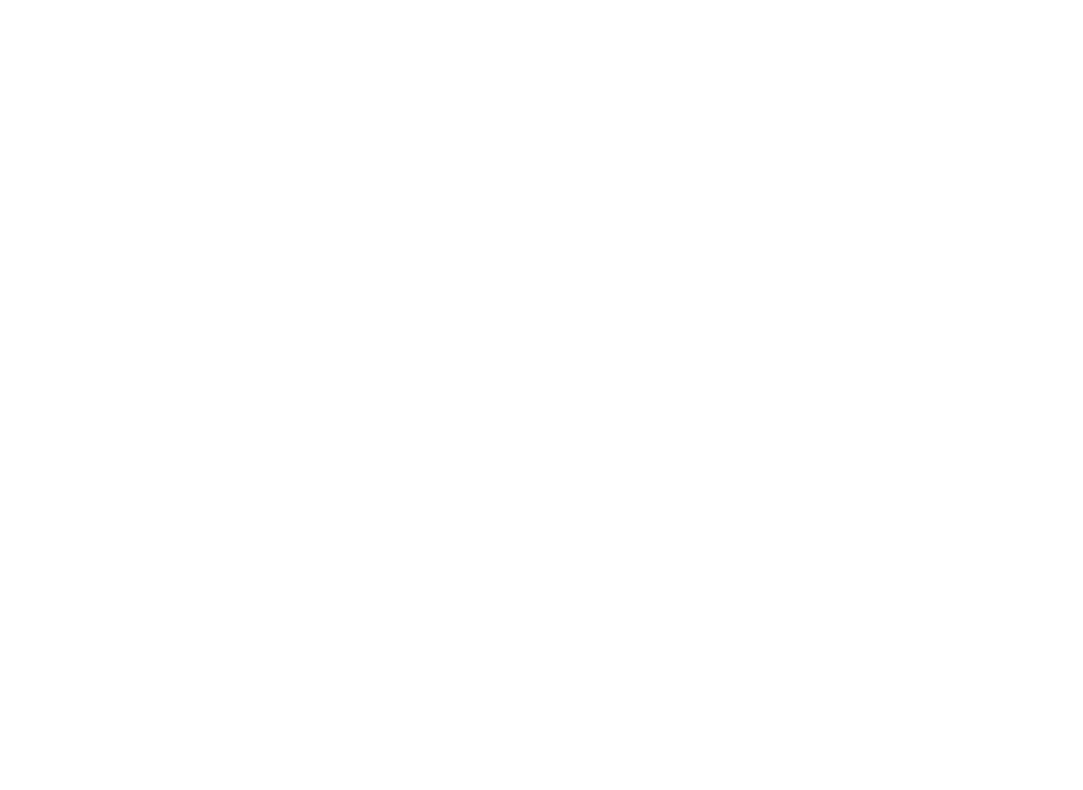
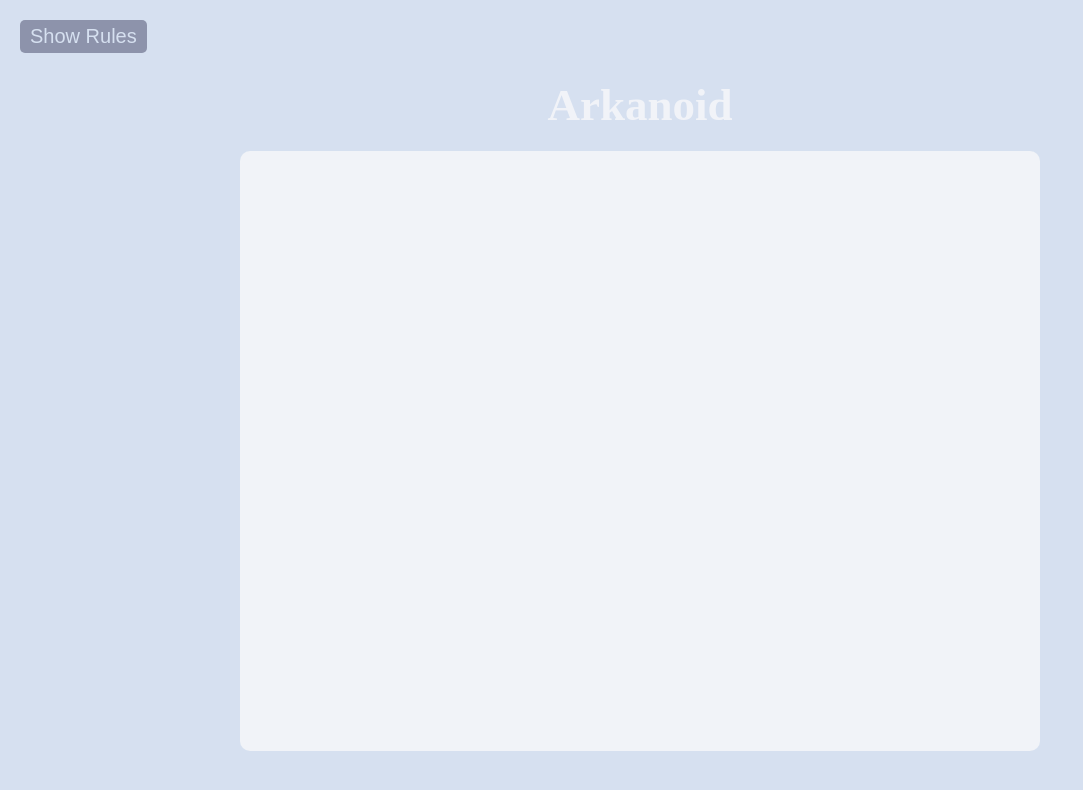
Before and after one commit to atuluy/arkanoid, a plain HTML site: page index.html in a window 1280 px wide. Shown: the whole page, without its empty margins (0-1083 px from the left). Drawn offline with Linux system fonts and the light colour scheme.

Commit message:
Added eventlisteners to buttons for rules

```diff
--- a/game.js
+++ b/game.js
@@ -0,0 +1,13 @@
+const rulesBtn = document.getElementById("rules-btn");
+const closeBtn = document.getElementById("close-btn");
+const rulesContainer = document.getElementById("rules-container");
+
+// Event Listeners
+
+rulesBtn.addEventListener("click", () => {
+  rulesContainer.classList.add("show");
+});
+
+closeBtn.addEventListener("click", () => {
+  rulesContainer.classList.remove("show");
+});
--- a/index.html
+++ b/index.html
@@ -7,6 +7,18 @@
     <title>Arkanoid</title>
   </head>
   <body>
+    <h1>Arkanoid</h1>
+    <button id="rules-btn" class="btn rules-btn">Show Rules</button>
+    <div id="rules-container" class="rules-container">
+      <h2>How To Play:</h2>
+      <p>
+        You can press the right and left keys to move the paddle. Bounce the
+        ball up and break the blocks!
+      </p>
+      <p>If you miss the ball, your score and the blocks will reset!</p>
+      <button id="close-btn" class="btn close-btn">Close</button>
+    </div>
+    <canvas id="canvas" width="800" height="600"></canvas>
     <script src="game.js"></script>
   </body>
 </html>
--- a/style.css
+++ b/style.css
@@ -1,4 +1,80 @@
+:root {
+  --darkest: #393b44;
+  --dark: #8d93ab;
+  --bright: #d6e0f0;
+  --brightest: #f1f3f8;
+}
+
 * {
   box-sizing: border-box;
+}
+
+body {
+  background-color: var(--bright);
+  color: var(--brightest);
+  display: flex;
+  flex-direction: column;
+  align-items: center;
+  justify-content: center;
+  min-height: 100vh;
   margin: 0;
 }
+
+h1 {
+  font-size: 45px;
+  margin-bottom: 20px;
+}
+
+canvas {
+  background-color: var(--brightest);
+  border-radius: 10px;
+  display: block;
+}
+
+.btn {
+  cursor: pointer;
+  font-size: 20px;
+  border: none;
+  border-radius: 5px;
+  background-color: var(--dark);
+  color: var(--bright);
+  padding: 5px 10px;
+  transition: transform 0.5s ease-in-out;
+}
+
+.btn:hover {
+  background-color: var(--brightest);
+  color: var(--darkest);
+  transform: scale(1.06);
+}
+
+.btn:focus {
+  outline: none;
+}
+
+.rules-btn {
+  position: absolute;
+  top: 20px;
+  left: 20px;
+}
+
+.rules-container {
+  background-color: var(--darkest);
+  position: absolute;
+  top: 0;
+  left: 0;
+  min-height: 100vh;
+  width: 300px;
+  padding: 20px;
+  transform: translateX(-100%);
+  transition: transform 1s ease-in-out;
+  display: flex;
+  flex-direction: column;
+  line-height: 1.5;
+  border-top-right-radius: 15px;
+  border-bottom-right-radius: 15px;
+}
+
+.rules-container.show {
+  transform: translateX(0);
+}
```
